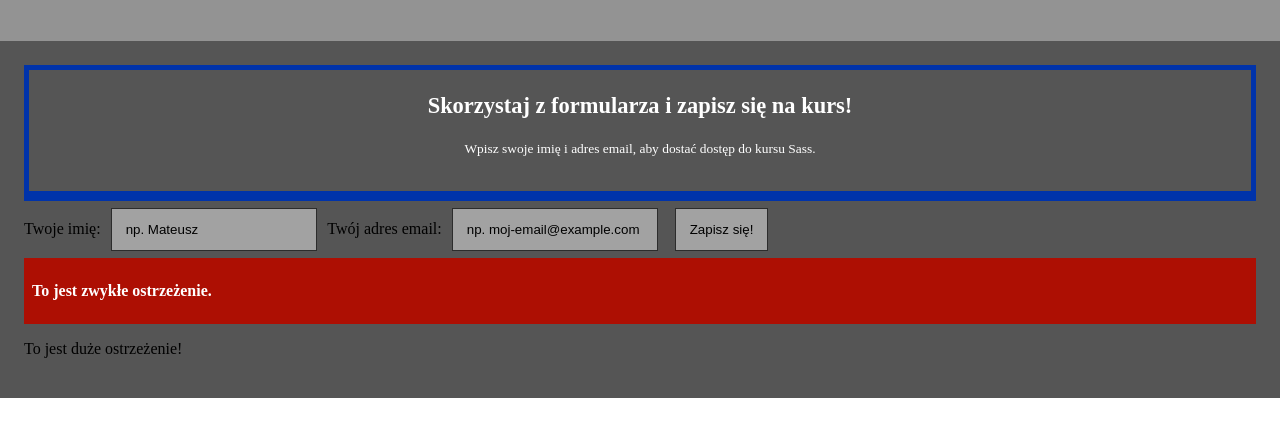
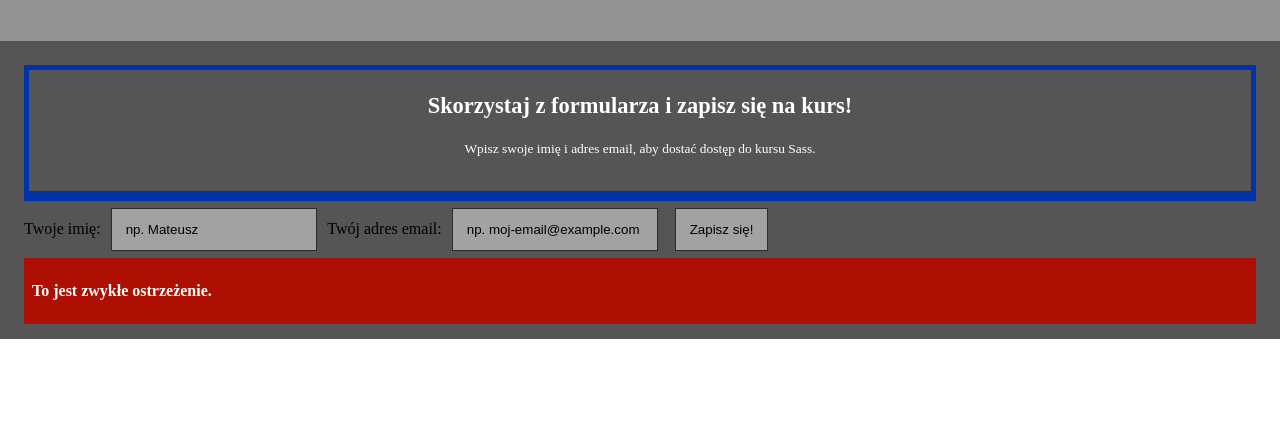
Before and after one commit to Edyta2801/Sass-revision, a plain HTML site: page index.html in a window 1280 px wide. Shown: the part 80-516 px from the top of the page. Drawn offline with Linux system fonts and the light colour scheme.

Commit message:
add maths functions

```diff
--- a/css/style.scss
+++ b/css/style.scss
@@ -30,9 +30,15 @@ header {
 
 // nested selectors
 main {
-    background-color: $primaryColor;
-//   background-color: darken($primaryColor, 50%);
+  @debug "aaaaaaaaaaaaaaaaaaaaaaaaaaaaaa";
+  background-color: $primaryColor;
+  //   background-color: darken($primaryColor, 50%);
   padding: $standardPadding;
+
+  overflow-y: auto;
+//   height: (50px*6);
+height: abs(-250px);
+
   .info {
     color: white;
     text-align: center;
@@ -65,7 +71,7 @@ main {
 
 input[type="submit"] {
   border: 1px solid $secondaryColor;
-  background-color: lighten($primaryColor,30%);
+  background-color: lighten($primaryColor, 30%);
   padding: 1em;
   margin: 0.5em;
 }
```
Also changed, not shown: css/style.css, 1 other file.
